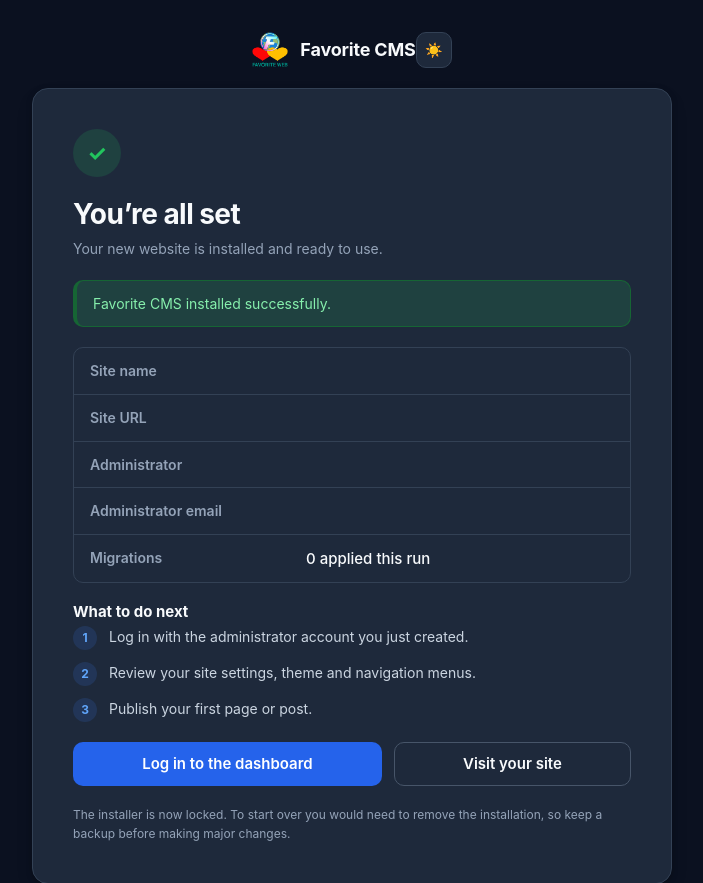
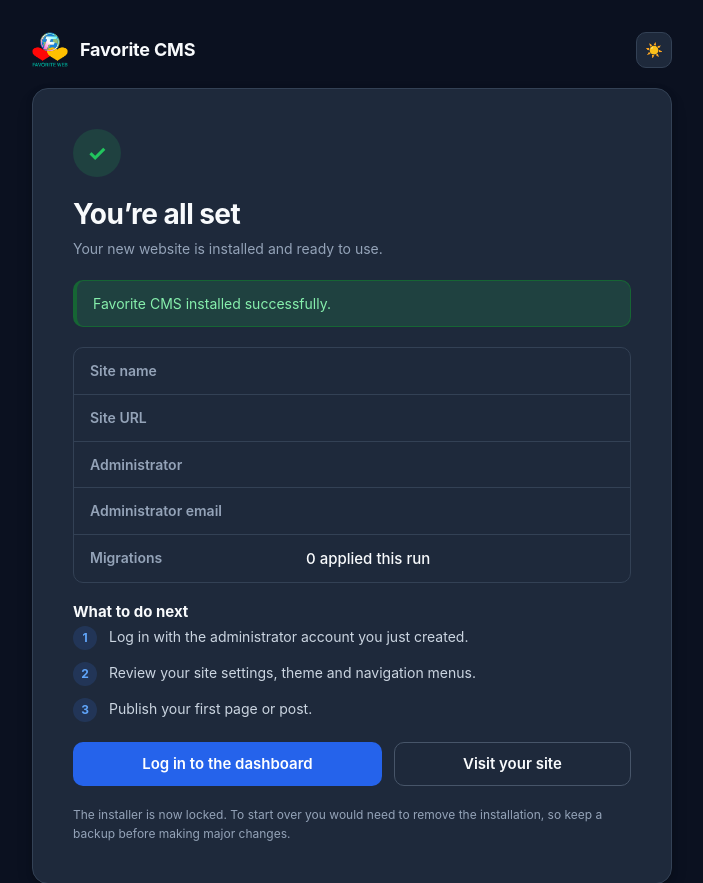
Before and after one commit to favoritecode/Favorite-CMS-Universal, a PHP site: the page made by resources/views/installer/success.php in a window 1280 px wide. Shown: the top 883 px of the page, without its empty margins (288-991 px from the left). Run offline with PHP 8.4, Linux system fonts and the light colour scheme; the template is opened without the code that fills it, so the values that code supplies are empty.

Commit message:
CMS 1.2.0: resources/views/partials/standalone

```diff
--- a/resources/views/partials/standalone/ui.css
+++ b/resources/views/partials/standalone/ui.css
@@ -269,7 +269,7 @@ code { font-family: var(--fc-font-mono); font-size: 0.85em; background: var(--fc
 }
 .fc-auth__inner { width: 100%; max-width: 440px; display: grid; gap: var(--fc-space-5); }
 .fc-auth__inner--wide { max-width: 640px; }
-.fc-auth__header { display: flex; justify-content: center; }
+.fc-auth__header { display: flex; justify-content: space-between; align-items: center; gap: 24px; }
 .fc-auth__card { background: var(--fc-surface); border: 1px solid var(--fc-border); border-radius: var(--fc-radius-lg); box-shadow: var(--fc-shadow-md); padding: clamp(var(--fc-space-6), 5vw, var(--fc-space-10)); display: grid; gap: var(--fc-space-5); }
 .fc-auth__title { font-size: var(--fc-text-xl); letter-spacing: -.02em; }
 .fc-auth__subtitle { color: var(--fc-muted); margin-top: 6px; font-size: var(--fc-text-sm); }
```
